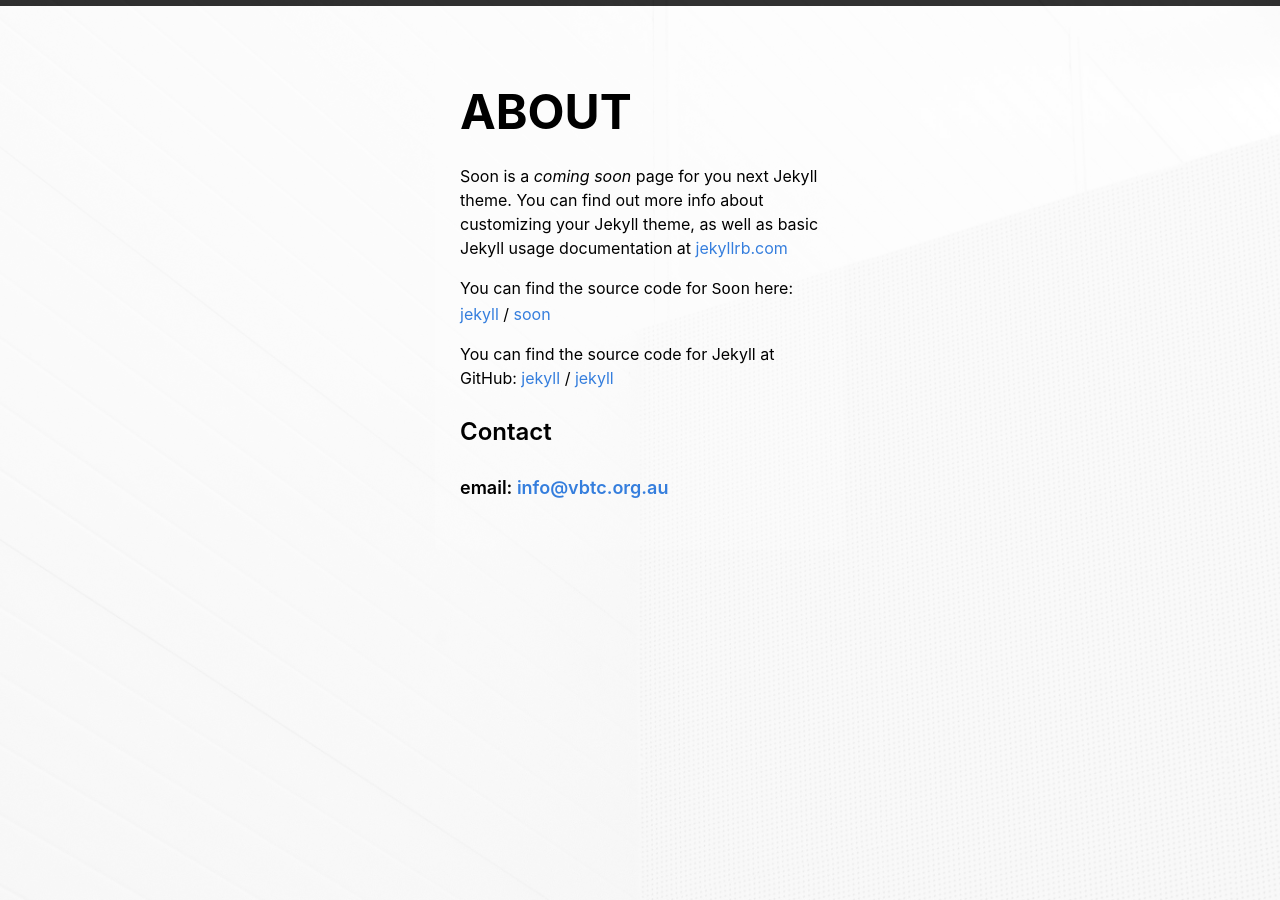
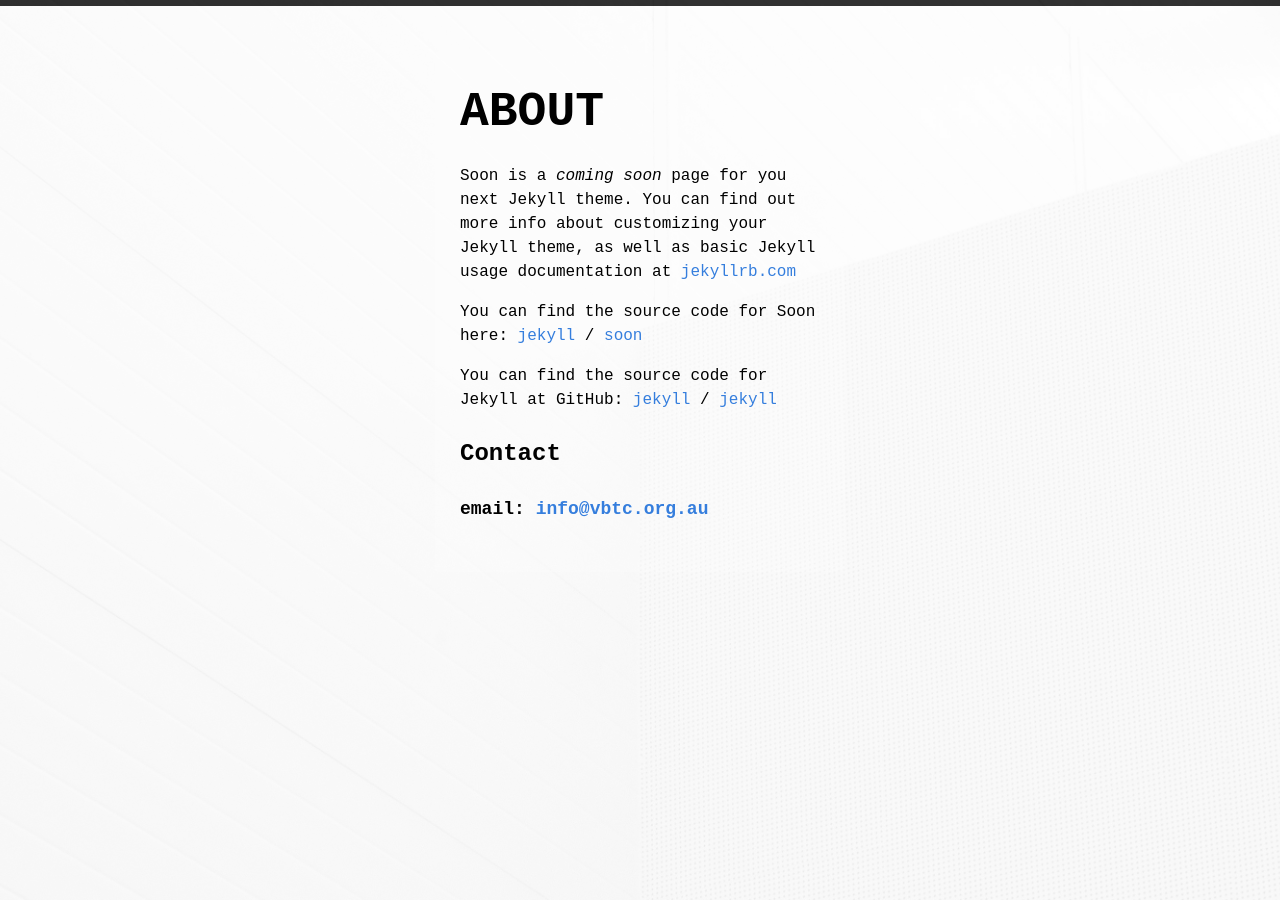
Before and after one commit to vbtc-au/coming-soon, a Jekyll site: the page built from _pages/about.md, in a window 1280 px wide. Built offline with Jekyll 4.4.1, drawn with Linux system fonts in a browser that asks for light colours.

Commit message:
Update main.css

```diff
--- a/assets/main.css
+++ b/assets/main.css
@@ -8,7 +8,7 @@ body {
 	padding: 0;
 	height: 100%;
 	overflow: visible;
-	font-family: "Ubuntu", monospace;
+
 	}
 
 #bg {
@@ -51,13 +51,7 @@ body {
 	}
 
 body {
-	font-family: -apple-system, BlinkMacSystemFont,
-	'avenir next', avenir,
-        'helvetica neue', helvetica,
-	ubuntu,
-	roboto, noto,
-	'segoe ui', arial,
-	sans-serif;
+	font-family: "Ubuntu", monospace;
 	font-size: 16px; /* Scale origin */
 	color: #000000;
 	line-height: 1.5;
```
